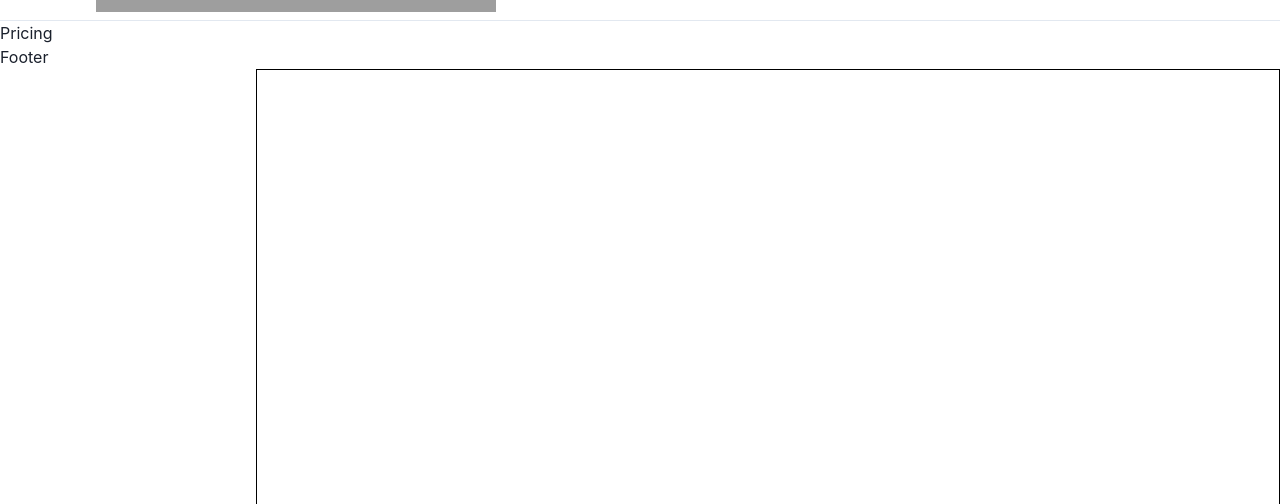
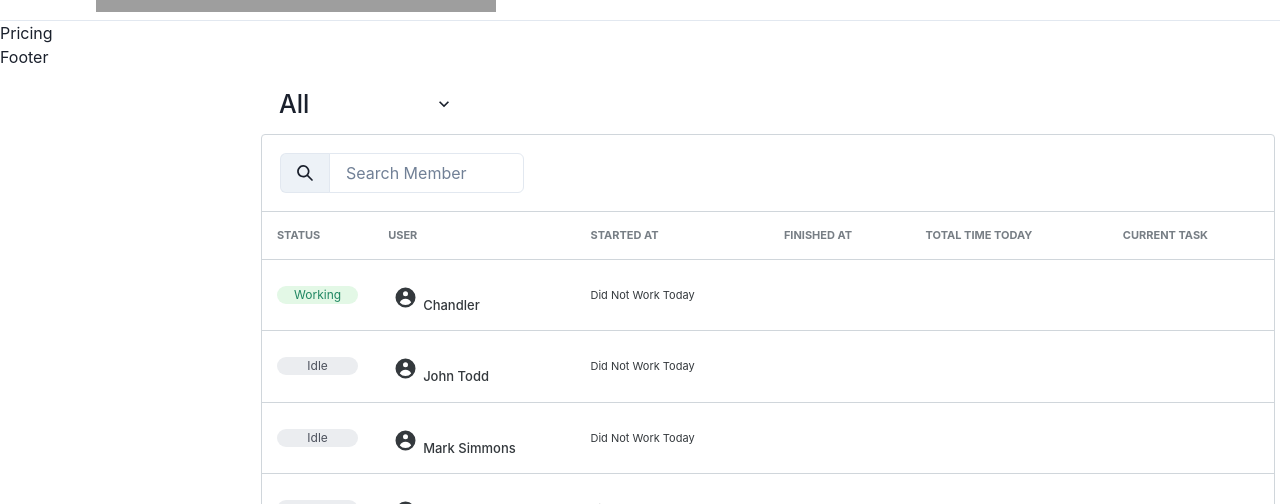
Before and after one commit to ayaznoori/TMetric-Clone, a React (Create React App) app: page /Pricing in a window 1280 px wide. Shown: the part 296-800 px from the top of the page. Built offline with nearby package versions, Linux system fonts and the light colour scheme; data requests are answered from the project's data file; grey boxes are pictures that could not be loaded.

Commit message:
added teampage structure and json data

```diff
--- /dev/null
+++ b/db.json
@@ -0,0 +1,134 @@
+{
+  "teams": [
+    {
+      "id": "",
+      "teamName": "Team Frontend",
+      "teamLead": "Chandler",
+      "teamMembers": [
+        {
+          "user": "Chandler",
+          "status": false,
+          "startedAt": "",
+          "FinishedAT": "",
+          "TotalTimeToday": "",
+          "currentTask": ""
+        },
+        {
+          "user": "John Todd",
+          "status": false,
+          "startedAt": "",
+          "FinishedAT": "",
+          "TotalTimeToday": "",
+          "currentTask": ""
+        },
+        {
+          "user": "Mark Simmons",
+          "status": false,
+          "startedAt": "",
+          "FinishedAT": "",
+          "TotalTimeToday": "",
+          "currentTask": ""
+        }
+      ]
+    },
+    {
+      "id": "",
+      "teamName": "Team Backend",
+      "teamLead": "Joey",
+      "teamMembers": [
+        {
+          "user": "Joey",
+          "status": false,
+          "startedAt": "",
+          "FinishedAT": "",
+          "TotalTimeToday": "",
+          "currentTask": ""
+        },
+        {
+          "user": "Dustin",
+          "status": false,
+          "startedAt": "",
+          "FinishedAT": "",
+          "TotalTimeToday": "",
+          "currentTask": ""
+        },
+        {
+          "user": "Conor",
+          "status": false,
+          "startedAt": "",
+          "FinishedAT": "",
+          "TotalTimeToday": "",
+          "currentTask": ""
+        }
+      ]
+    }
+  ],
+  "teamMembers": [
+    {
+      "id":"chandler123",
+      "user": "Chandler",
+      "status": true,
+      "startedAt": "Did Not Work Today",
+      "FinishedAT": "",
+      "TotalTimeToday": "",
+      "currentTask": "",
+      "teamLead":"Chandler",
+      "teamId":"12345"
+    },
+    {
+      "id":"john123",
+      "user": "John Todd",
+      "status": false,
+      "startedAt": "Did Not Work Today",
+      "FinishedAT": "",
+      "TotalTimeToday": "",
+      "currentTask": "",
+      "teamLead":"Chandler",
+      "teamId":"12345"
+    },
+    {
+      "id":"mark123",
+      "user": "Mark Simmons",
+      "status": false,
+      "startedAt": "Did Not Work Today",
+      "FinishedAT": "",
+      "TotalTimeToday": "",
+      "currentTask": "",
+      "teamLead":"Chandler",
+      "teamId":"12345"
+    },
+    {
+      "id":"joey123",
+      "user": "Joey",
+      "status": false,
+      "startedAt": "Did Not Work Today",
+      "FinishedAT": "",
+      "TotalTimeToday": "",
+      "currentTask": "",
+      "teamLead":"Joey",
+      "teamId":"78910"
+    },
+    {
+      "id":"dustin123",
+      "user": "Dustin",
+      "status": false,
+      "startedAt": "Did Not Work Today",
+      "FinishedAT": "",
+      "TotalTimeToday": "",
+      "currentTask": "",
+      "teamLead":"Joey",
+      "teamId":"78910"
+    },
+    {
+      "id":"conor123",
+      "user": "Conor",
+      "status": true,
+      "startedAt": "Did Not Work Today",
+      "FinishedAT": "",
+      "TotalTimeToday": "",
+      "currentTask": "",
+      "teamLead":"Joey",
+      "teamId":"78910"
+    }
+  ]
+}
--- a/package.json
+++ b/package.json
@@ -3,7 +3,7 @@
   "version": "0.1.0",
   "private": true,
   "dependencies": {
-    "@chakra-ui/icons": "^2.0.8",
+    "@chakra-ui/icons": "^2.0.9",
     "@chakra-ui/react": "^2.2.8",
     "@emotion/react": "^11.10.0",
     "@emotion/styled": "^11.10.0",
@@ -13,6 +13,7 @@
     "framer-motion": "^7.2.1",
     "react": "^18.2.0",
     "react-dom": "^18.2.0",
+    "react-icons": "^4.4.0",
     "react-router-dom": "^6.3.0",
     "react-scripts": "5.0.1",
     "web-vitals": "^2.1.4"
--- a/src/components/Team.jsx
+++ b/src/components/Team.jsx
@@ -1,16 +1,111 @@
-import React from 'react'
-import styles from "./team.module.css"
+import React, { useEffect, useState } from "react";
+import styles from "./team.module.css";
+import { Input, InputGroup, InputLeftAddon, Select } from "@chakra-ui/react";
+import { AiOutlineSearch } from "react-icons/ai";
+import { HiUserCircle } from "react-icons/hi";
+import { SearchIcon } from "@chakra-ui/icons";
 
 const Team = () => {
+  const [data, setData] = useState([]);
+  const [searchVal, setSearchVal] = useState("");
+  const handleChange = (value) => {
+    if (value == "all") {
+      console.log(value);
+      fetch("http://localhost:8080/teamMembers")
+        .then((res) => res.json())
+        .then((data) => setData(data));
+    } else {
+      console.log(value);
+      fetch(`http://localhost:8080/teamMembers?teamId=${value}`)
+        .then((res) => res.json())
+        .then((data) => setData(data));
+    }
+  };
+  const handleInputChange = (value) => {
+    console.log(value);
+    fetch(`http://localhost:8080/teamMembers?text=${value}`)
+      .then((res) => res.json())
+      .then((user) => console.log("user", user));
+  };
+  useEffect(() => {
+    fetch("http://localhost:8080/teamMembers")
+      .then((res) => res.json())
+      .then((users) => setData(users));
+  }, []);
   return (
     <div>
-        <div className={styles.team_container_main}>
-            <div className={styles.team_all_dropdown}>
+      <div className={styles.team_container_main}>
+        <div className={styles.team_all_dropdown_containter}>
+          <Select
+            variant="filled"
+            bg="white"
+            onChange={(e) => {
+              handleChange(e.target.value);
+            }}
+            w="20%"
+            fontSize="25px"
+            fontWeight="500"
+          >
+            <option value="all">All</option>
+            <option value="12345">Team Chandler</option>
+            <option value="78910">Team Joey</option>
+          </Select>
+        </div>
+        <div className={styles.team_members_detail_container}>
+          <div className={styles.team_members_search_div}>
+            <InputGroup>
+              <InputLeftAddon children={<SearchIcon />} />
+              <Input width="20%" className={styles.team_members_search_box}
+                onChange={(e) => {
+                  handleInputChange(e.target.value);
+                }} type="text" placeholder="Search Member" />
+            </InputGroup>
+          </div>
+          <div>
+            <table className={styles.team_members_content_table}>
+              <thead className={styles.team_members_table_header}>
+                <tr className={styles.team_members_content_headings}>
+                  <th>STATUS</th>
+                  <th>USER</th>
+                  <th>STARTED AT</th>
+                  <th>FINISHED AT</th>
+                  <th>TOTAL TIME TODAY</th>
+                  <th>CURRENT TASK</th>
+                </tr>
+              </thead>
+              <tbody className={styles.team_members_table_body}>
+                {data.map((user) => (
+                  <tr className={styles.team_members_table_row}>
+                    {!user.status ? (
+                      <td className={styles.setUserStatus}>
+                        <p className={styles.setIdle}>Idle</p>
+                      </td>
+                    ) : (
+                      <td className={styles.setUserStatus}>
+                        <p className={styles.setWorking}>Working</p>
+                      </td>
+                    )}
+                    <td className={styles.setUserRow}>
+                      <HiUserCircle
+                        size="35px"
+                        style={{ display: "inline", paddingTop: "10px" }}
+                      />
+                      {user.user}
+                    </td>
+                    <td className={styles.setUserStartTime}>
+                      {user.startedAt}
+                    </td>
+                    <td>{user.FinishedAt}</td>
+                    <td>{user.currentTask}</td>
+                  </tr>
+                ))}
+              </tbody>
+            </table>
+          </div>
+        </div>
+      </div>
+    </div>
+  );
+};
 
-            </div>
-        </div>
-    </div>
-  )
-}
-
-export default Team
+export default Team;
--- a/src/components/team.module.css
+++ b/src/components/team.module.css
@@ -1,6 +1,88 @@
 .team_container_main{
     width: 80%;
     height: 650px;
-    border:1px solid black;
     margin-left: 20%;
+    padding-left: 5px;
+    padding-right: 5px;
 }
+.team_all_dropdown_containter{
+    margin-top: 15px;
+}
+.team_members_detail_container{
+    margin-top: 10px;
+    border: 1px solid #d0d6db;
+    border-radius: 4px;
+}
+.team_members_search_div{
+    padding: 18px;
+    padding-left: 18px;
+    border-bottom: 1px solid #d0d6db;
+}
+.team_members_search_box{
+    border: 1px solid #d0d6db;
+    border-radius: 5px;
+    width: 20%;
+    height: 33px;
+    padding-left: 10px;
+}
+.team_members_content_headings{
+    color:#777e85;
+    font-size: 11px;
+    font-weight: 400;
+
+}
+td,th{
+    padding: 15px;
+}
+.team_members_content_table{
+    width: 100%;
+    text-align: left;
+
+}
+.team_members_table_header{
+    margin-left: 15px;
+    border-bottom: 1px solid #d0d6db;
+}
+.team_members_table_body{
+    display: table-row-group;
+    vertical-align: middle;
+    font-size: 11px;
+    color: #34393d;
+    /* border-bottom: 1px solid #d0d6db ; */
+
+}
+.team_members_table_row{
+    border-bottom: 1px solid #d0d6db;
+    margin-left: 40px;
+    padding-top:5%;
+    text-align:center;
+}
+.setUserRow{
+    width: 20%;
+    margin-bottom: 10px;
+    text-align: left;
+    font-size: 13px;
+    color: #34393d;
+    font-weight: 500;
+}
+.setUserStatus{
+    text-align: left;
+}
+.setUserStartTime{
+    text-align: left;
+
+}
+.setIdle{
+    text-align: center;
+    border-radius: 40px;
+    background-color: #ebedf0;
+    font-size: 12px;
+    color: #4c515c;
+}
+.setWorking{
+    text-align: center;
+    border-radius: 40px;
+    background-color: #e3f8e6;
+    font-size: 12px;
+    color: #208762;
+}
```
Also changed, not shown: src/App.js (+20 -20 lines), 1 other file (tests, documents, lock files or other folders).
